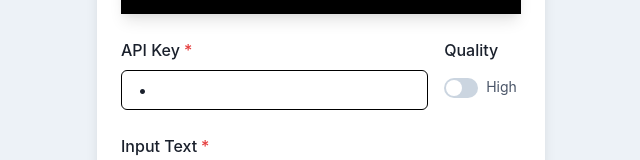
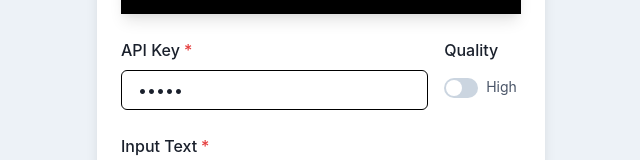
Before and after one commit to Justmalhar/open-audio, a Next.js app: page / in a window 1280 px wide. Shown: the part 259-419 px from the top of the page, without its empty margins (319-959 px from the left). Built offline with nearby package versions, Linux system fonts and the light colour scheme; no server answers.

Commit message:
Update index.js

```diff
--- a/src/pages/index.js
+++ b/src/pages/index.js
@@ -31,7 +31,7 @@ import { saveAs } from 'file-saver'; // You will need to install file-saver: npm
 
 
 export default function Home() {
-  const [apiKeyInput, setApiKey] = process.env.OPENAI_API_KEY || useState('');
+  const [apiKeyInput, setApiKey] = useState(process.env.NEXT_PUBLIC_OPENAI_API_KEY || '');
   const [model, setModel] = useState('tts-1');
   const [inputText, setInputText] = useState('');
   const [voice, setVoice] = useState('alloy');
```
